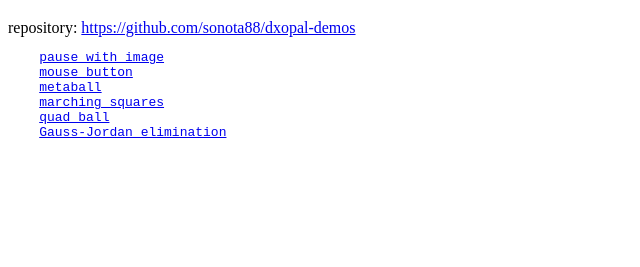
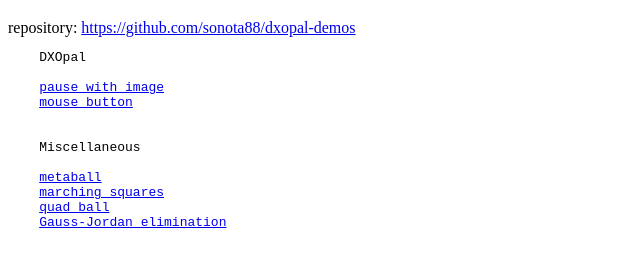
Before and after one commit to sonota88/dxopal-demos, a plain HTML site: page index.html in a window 1280 px wide. Shown: the part 61-328 px from the top of the page, without its empty margins (0-640 px from the left). Drawn offline with Linux system fonts and the light colour scheme.

Commit message:
2023-11-03 10:58 Add headers (index.html)

```diff
--- a/index.html
+++ b/index.html
@@ -11,8 +11,14 @@
     repository: <a href="https://github.com/sonota88/dxopal-demos">https://github.com/sonota88/dxopal-demos</a>
 
     <pre>
+    DXOpal
+
     <a href="dxopal_pause_with_image/index.html">pause with image</a>
     <a href="dxopal_mouse_button/index.html">mouse button</a>
+
+
+    Miscellaneous
+
     <a href="metaball/index.html">metaball</a>
     <a href="marching_squares/index.html">marching squares</a>
     <a href="quad_ball/index.html">quad ball</a>
```
